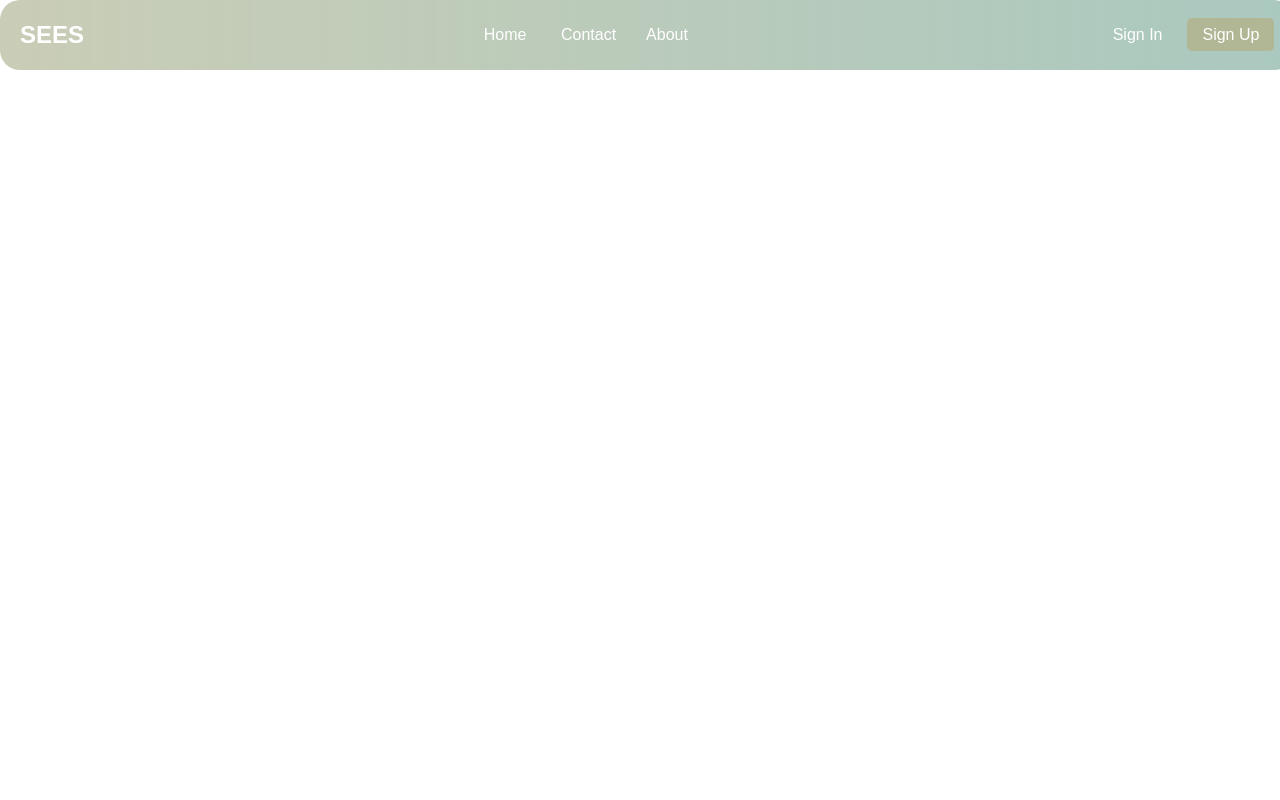
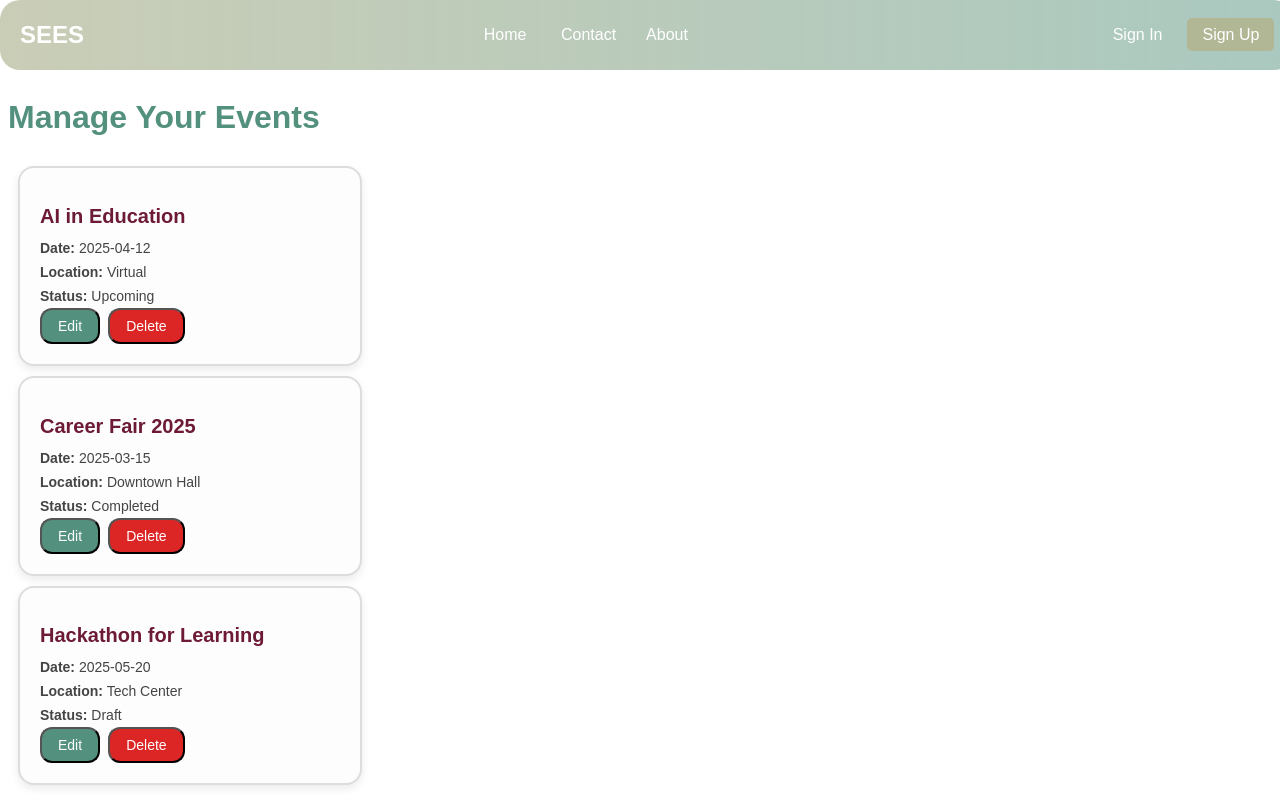
Before and after one commit to aymanmhd/SOEN343_Project_W25, a React (Create React App) app in the folder frontend/: page /manage-events in a window 1280 px wide. Built offline with nearby package versions, Linux system fonts and the light colour scheme.

Commit message:
Fixed Create Event & Manage Event

```diff
--- a/frontend/src/App.js
+++ b/frontend/src/App.js
@@ -18,10 +18,8 @@ import MyEventsPage from "./pages/MyEventsPage";
 import ResourcesPage from "./pages/ResourcesPage";
 import AboutPage from "./pages/AboutPage";
 import ContactPage from "./pages/ContactPage";
-
-
-
-
+import CreateEventPage from "./pages/CreateEventPage";
+import ManageEventsPage from "./pages/ManageEventsPage";
 
 function App() {
   return (
@@ -67,7 +65,8 @@ function AppContent() {
           <Route path="/resources" element={<ResourcesPage />} />
           <Route path="/about" element={<AboutPage />} />
           <Route path="/contact" element={<ContactPage />} />
-
+          <Route path="/create-event" element={<CreateEventPage />} />
+          <Route path="/manage-events" element={<ManageEventsPage />} />
 
         </Routes>
       </main>
--- a/frontend/src/components/EventCard.jsx
+++ b/frontend/src/components/EventCard.jsx
@@ -1,37 +1,36 @@
 import React from "react";
-import { Link } from "react-router-dom";
-import "../styles/EventCard.css";
+import "../styles/EventCard.css"; // Optional custom styling
 
-const EventCard = ({ event }) => {
+const EventCard = ({ event, showActions = false, onEdit, onDelete }) => {
   return (
-    <div className="event-card">
-      {/* Thumbnail or Banner */}
-      <div className="event-card-image">
-        <img
-          src={event.imageUrl || "https://via.placeholder.com/300x180"}
-          alt={event.title}
-        />
-      </div>
+    <div className="event-card shadow-md bg-[#f9f9f9] rounded-xl p-6 transition hover:shadow-lg">
+      <h2 className="text-xl font-semibold text-[#6d1a36]">{event.title}</h2>
+      <p className="text-gray-600 mt-1">
+        <strong>Date:</strong> {event.date}
+      </p>
+      <p className="text-gray-600">
+        <strong>Location:</strong> {event.location}
+      </p>
+      <p className="text-gray-600">
+        <strong>Status:</strong> {event.status}
+      </p>
 
-      {/* Body */}
-      <div className="event-card-body">
-        <h3 className="event-card-title">{event.title}</h3>
-        <p className="event-card-description">
-          {event.shortDescription || "No description provided."}
-        </p>
-
-        <div className="event-card-info">
-          <p><strong>Date:</strong> {event.date}</p>
-          <p><strong>Location:</strong> {event.location}</p>
+      {showActions && (
+        <div className="mt-4 flex gap-3">
+          <button
+            onClick={onEdit}
+            className="bg-[#53917e] text-white px-4 py-2 rounded-lg hover:bg-[#3e6e60]"
+          >
+            Edit
+          </button>
+          <button
+            onClick={onDelete}
+            className="bg-red-500 text-white px-4 py-2 rounded-lg hover:bg-red-600"
+          >
+            Delete
+          </button>
         </div>
-      </div>
-
-      {/* Footer */}
-      <div className="event-card-footer">
-        <Link to={`/events/${event.id}`} className="btn-event-details">
-          View Details
-        </Link>
-      </div>
+      )}
     </div>
   );
 };
--- /dev/null
+++ b/frontend/src/pages/ManageEventsPage.jsx
@@ -0,0 +1,72 @@
+import React, { useState, useEffect } from "react";
+import EventCard from "../components/EventCard";
+import "../styles/ManageEventsPage.css"; // Optional if you want specific styling
+
+const mockEvents = [
+  {
+    id: 1,
+    title: "AI in Education",
+    date: "2025-04-12",
+    location: "Virtual",
+    status: "Upcoming",
+  },
+  {
+    id: 2,
+    title: "Career Fair 2025",
+    date: "2025-03-15",
+    location: "Downtown Hall",
+    status: "Completed",
+  },
+  {
+    id: 3,
+    title: "Hackathon for Learning",
+    date: "2025-05-20",
+    location: "Tech Center",
+    status: "Draft",
+  },
+];
+
+const ManageEventsPage = () => {
+  const [events, setEvents] = useState([]);
+
+  useEffect(() => {
+    // BACKEND: Replace with API call to fetch events created by this organizer
+    // Example: fetch("/api/events/organizer").then(res => res.json()).then(setEvents)
+    setEvents(mockEvents);
+  }, []);
+
+  const handleEdit = (eventId) => {
+    // BACKEND: Navigate to edit form (pre-fill with event details)
+    console.log("Editing event:", eventId);
+  };
+
+  const handleDelete = (eventId) => {
+    // BACKEND: Call API to delete event
+    console.log("Deleting event:", eventId);
+    setEvents((prev) => prev.filter((event) => event.id !== eventId));
+  };
+
+  return (
+    <div className="manage-events-page p-8 bg-white min-h-screen">
+      <h1 className="text-3xl font-bold text-[#53917e] mb-6">Manage Your Events</h1>
+
+      {events.length === 0 ? (
+        <p className="text-gray-600">No events created yet.</p>
+      ) : (
+        <div className="grid grid-cols-1 md:grid-cols-2 xl:grid-cols-3 gap-6">
+          {events.map((event) => (
+            <EventCard
+              key={event.id}
+              event={event}
+              showActions={true}
+              onEdit={() => handleEdit(event.id)}
+              onDelete={() => handleDelete(event.id)}
+            />
+          ))}
+        </div>
+      )}
+    </div>
+  );
+};
+
+export default ManageEventsPage;
--- /dev/null
+++ b/frontend/src/styles/ManageEventsPage.css
@@ -0,0 +1,103 @@
+/* Container */
+.manage-events-page {
+    font-family: "Poppins", sans-serif;
+    background-color: #fff;
+    animation: fadeIn 0.8s ease-in-out;
+  }
+
+  /* Title */
+  .manage-events-page h1 {
+    font-size: 32px;
+    color: #53917e;
+    font-weight: bold;
+    margin-bottom: 30px;
+  }
+
+  /* Empty state text */
+  .manage-events-page p {
+    font-size: 16px;
+    color: #666;
+    margin-top: 20px;
+  }
+
+  /* Event Card Overrides */
+  .event-card {
+    background: #fdfdfd;
+    border-radius: 16px;
+    box-shadow: 0 4px 8px rgba(0, 0, 0, 0.08);
+    padding: 20px;
+    transition: all 0.3s ease-in-out;
+  }
+
+  .event-card:hover {
+    transform: translateY(-4px);
+    box-shadow: 0 6px 12px rgba(0, 0, 0, 0.1);
+  }
+
+  .event-card h2 {
+    font-size: 20px;
+    font-weight: 600;
+    color: #6d1a36;
+    margin-bottom: 8px;
+  }
+
+  .event-card p {
+    font-size: 14px;
+    color: #444;
+    margin: 4px 0;
+  }
+
+  /* Action Buttons */
+  .event-card button {
+    font-size: 14px;
+    font-weight: 500;
+    padding: 8px 16px;
+    border-radius: 12px;
+    transition: background 0.2s ease-in-out;
+  }
+
+  .event-card button:first-child {
+    background-color: #53917e;
+    color: white;
+    margin-right: 8px;
+  }
+
+  .event-card button:first-child:hover {
+    background-color: #3e6e60;
+  }
+
+  .event-card button:last-child {
+    background-color: #dc2626;
+    color: white;
+  }
+
+  .event-card button:last-child:hover {
+    background-color: #b91c1c;
+  }
+
+  /* Grid Layout Responsive */
+  @media screen and (min-width: 768px) {
+    .manage-events-page .event-grid {
+      display: grid;
+      grid-template-columns: repeat(2, 1fr);
+      gap: 24px;
+    }
+  }
+
+  @media screen and (min-width: 1280px) {
+    .manage-events-page .event-grid {
+      grid-template-columns: repeat(3, 1fr);
+    }
+  }
+
+  /* Fade-in animation */
+  @keyframes fadeIn {
+    from {
+      opacity: 0;
+      transform: translateY(12px);
+    }
+    to {
+      opacity: 1;
+      transform: translateY(0);
+    }
+  }
```
Also changed, not shown: frontend/src/pages/CreateEventPage.jsx (+22 -36 lines), frontend/src/styles/CreateEventPage.css (+68 -17 lines).
